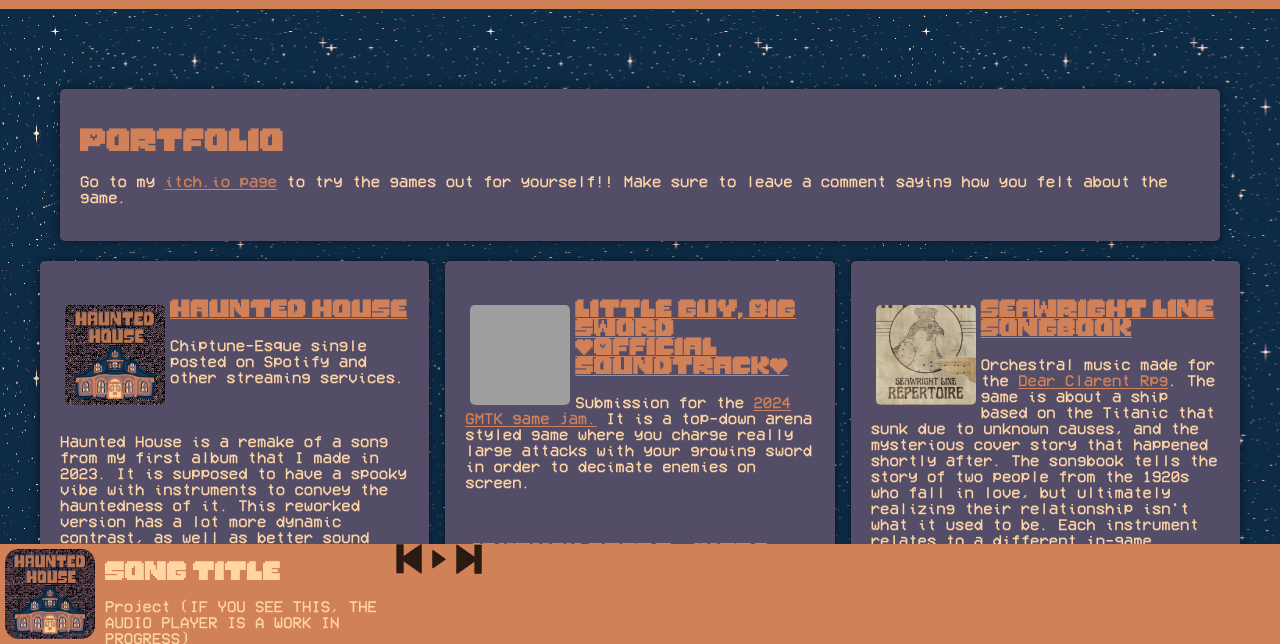
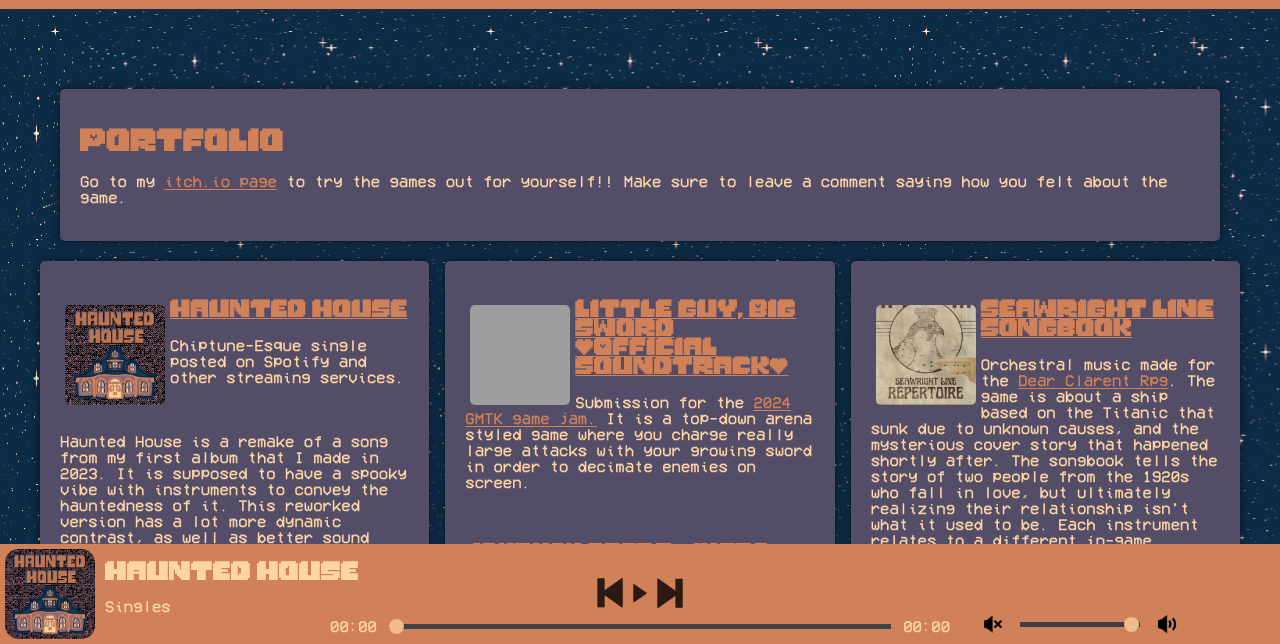
Before and after one commit to JaidenTfs/jaidentfs.com, a plain HTML site: page portfolio.html in a window 1280 px wide. Shown: the part 156-800 px from the top of the page. Drawn offline with Linux system fonts and the light colour scheme; grey boxes are pictures that could not be loaded.

Commit message:
Update portfolio.html

```diff
--- a/portfolio.html
+++ b/portfolio.html
@@ -383,12 +383,12 @@
     <!-- Define the section for displaying details -->
     <div class="details">
       <div><img class="project-image" src="media/haunted-house.png" alt="song icon"></div>
-      <div class="audio-title"><h1>Song Title</h1></div>
-      <div class="project-title"><p>Project (IF YOU SEE THIS, THE AUDIO PLAYER IS A WORK IN PROGRESS)</p></div>
+      <div class="audio-title"><h1>Haunted House</h1></div>
+      <div class="project-title"><p>Singles</p></div>
 	 </div>
 
 
-    <!-- Define the section for displaying track buttons -->
+   <div class="player-middle"> <!-- Define the section for displaying track buttons -->
     <div class="buttons">
       <div class="prev-track" onclick="prevAudio()">
         <img src="html-projects/back.png" class="audio-buttons">
@@ -407,16 +407,16 @@
       <input type="range" min="1" max="100"
         value="0" class="seek_slider" onchange="seekTo()">
       <div class="total-duration">00:00</div>
-    </div>
+    </div></div>
 
     <!-- Define the section for displaying the volume slider-->
-    <div class="slider_container">
-      <i class="fa fa-volume-down"><img src="html-projects/mute.png" width="30px"></i>
-      <input type="range" min="1" max="100"
+    <div class="slider_container2">
+		<i class="fa fa-volume-down"><img src="html-projects/mute.png" width="30px"></i>
+		<input type="range" min="1" max="100"
         value="99" class="volume_slider" onchange="setVolume()">
       <i class="fa fa-volume-up"><img src="html-projects/volume.png" width="30px"></i>
+		</div>
     </div>
-</div>
     <footer>
         <div class="social-links">
             <a href="http://youtube.jaidentfs.com">YouTube</a>
```
